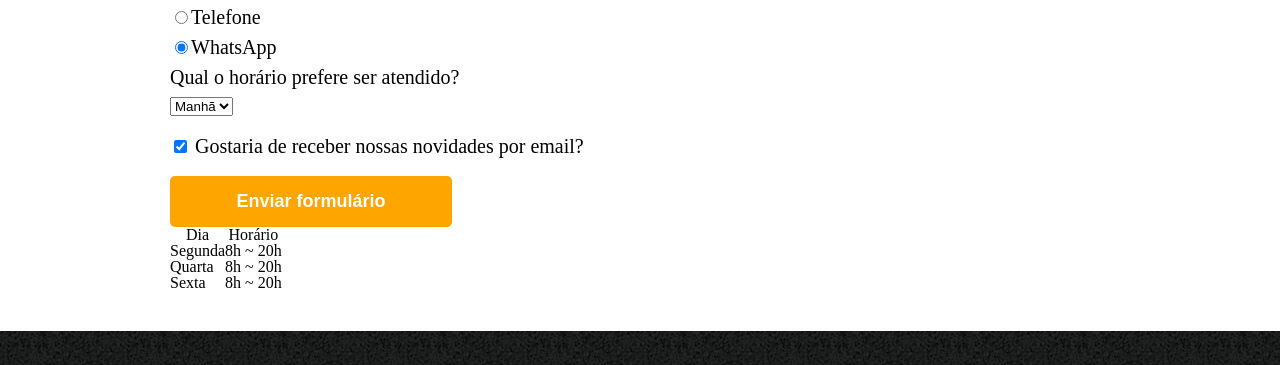
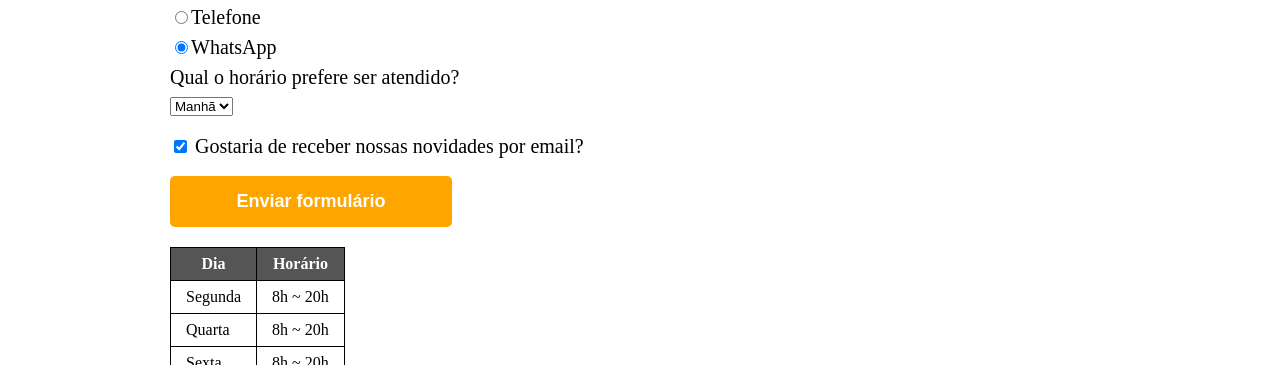
Before and after one commit to magnoliamedeiros/mentoria-cloud-girls, a plain HTML site: page barbearia-alura/contato.html in a window 1280 px wide. Shown: the part 875-1240 px from the top of the page. Drawn offline with Linux system fonts and the light colour scheme.

Commit message:
Adicionado o css para tabela

```diff
--- a/barbearia-alura/style.css
+++ b/barbearia-alura/style.css
@@ -135,3 +135,18 @@ form label, form legend {
     background: darkorange;
     transform: scale(1.1);
 }
+
+table {
+    margin: 20px 0 40px;
+}
+
+thead {
+    background: #555555;
+    color: white;
+    font-weight: bold;
+}
+
+td, th {
+    border: 1px solid #000000;
+    padding: 8px 15px;
+}
```
